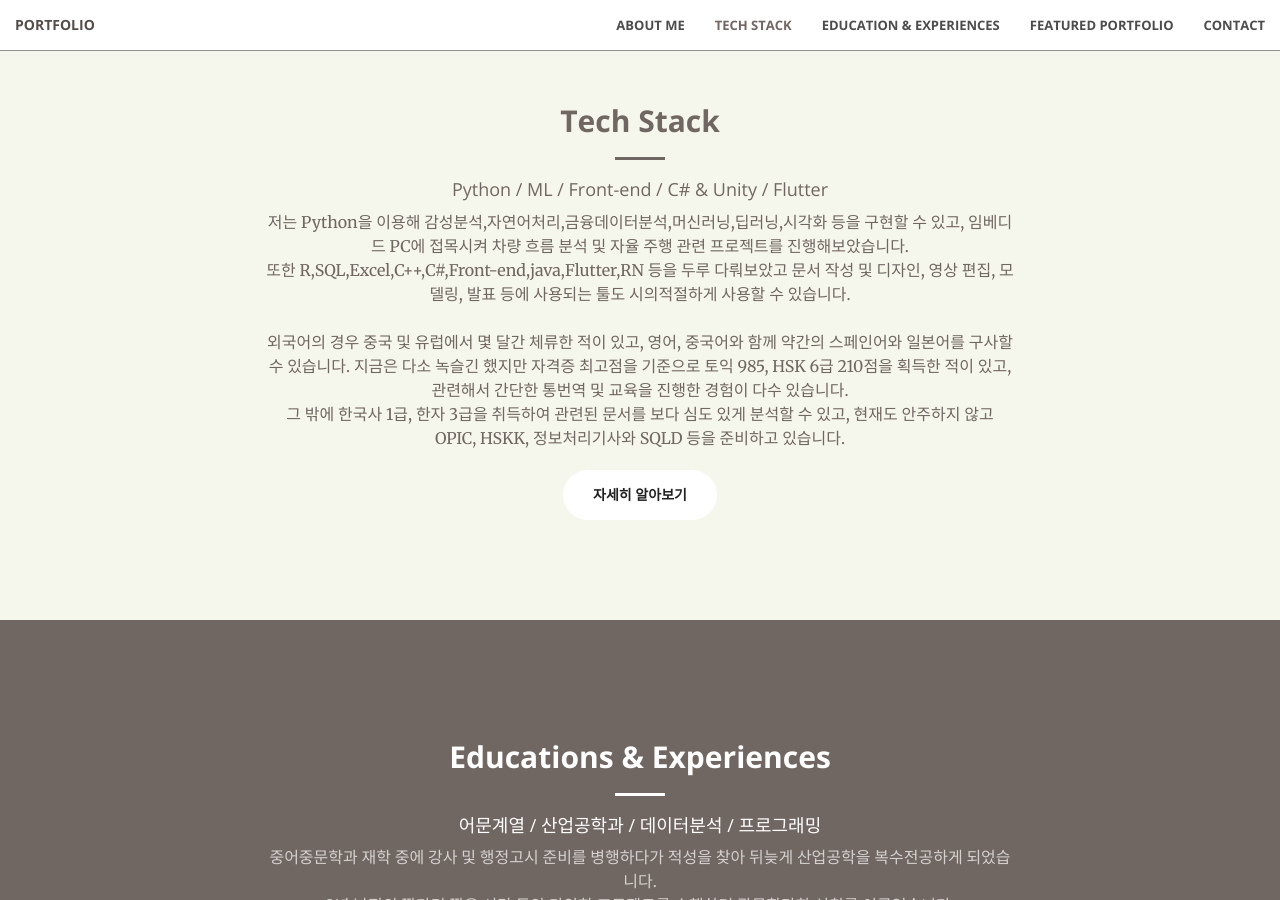
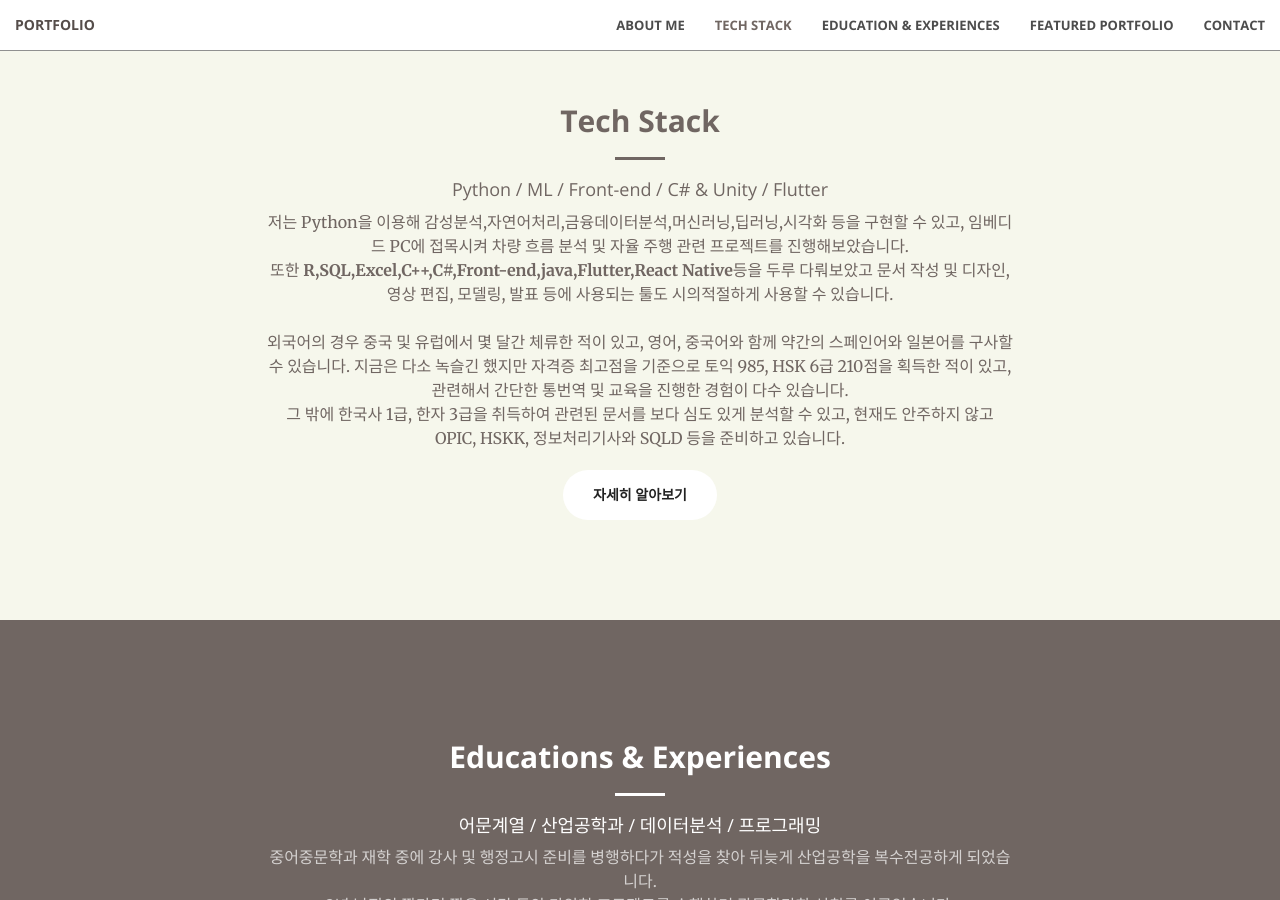
Before and after one commit to ymdev2023/ymdev2023.github.io, a Jekyll site: the page built from index.html, in a window 1280 px wide and 900 px high, scrolled down 1408 px. Built offline with Jekyll 4.4.1, drawn with Linux system fonts in a browser that asks for light colours.

Commit message:
Update tech-stack.html

```diff
--- a/_includes/tech-stack.html
+++ b/_includes/tech-stack.html
@@ -10,10 +10,10 @@
           감성분석,자연어처리,금융데이터분석,머신러닝,딥러닝,시각화 등을 구현할
           수 있고, 임베디드 PC에 접목시켜 차량 흐름 분석 및 자율 주행 관련
           프로젝트를 진행해보았습니다. <br />또한
-          R,SQL,Excel,C++,C#,Front-end,java,Flutter,RN 등을 두루 다뤄보았고 문서
-          작성 및 디자인, 영상 편집, 모델링, 발표 등에 사용되는 툴도
-          시의적절하게 사용할 수 있습니다. <br /><br />외국어의 경우 중국 및
-          유럽에서 몇 달간 체류한 적이 있고, 영어, 중국어와 함께 약간의
+          <b>R,SQL,Excel,C++,C#,Front-end,java,Flutter,React Native</b>등을 두루
+          다뤄보았고 문서 작성 및 디자인, 영상 편집, 모델링, 발표 등에 사용되는
+          툴도 시의적절하게 사용할 수 있습니다. <br /><br />외국어의 경우 중국
+          및 유럽에서 몇 달간 체류한 적이 있고, 영어, 중국어와 함께 약간의
           스페인어와 일본어를 구사할 수 있습니다. 지금은 다소 녹슬긴 했지만
           자격증 최고점을 기준으로 토익 985, HSK 6급 210점을 획득한 적이 있고,
           관련해서 간단한 통번역 및 교육을 진행한 경험이 다수 있습니다. <br />그
```
